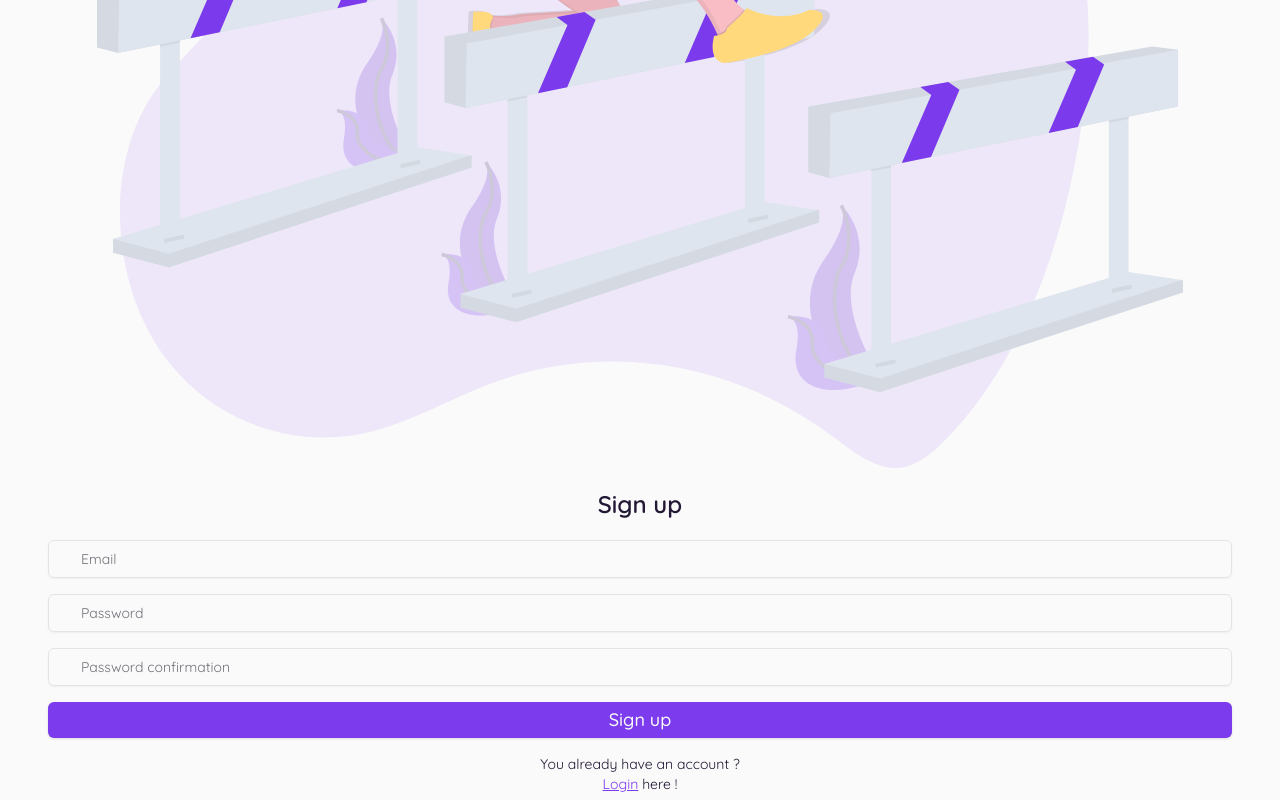
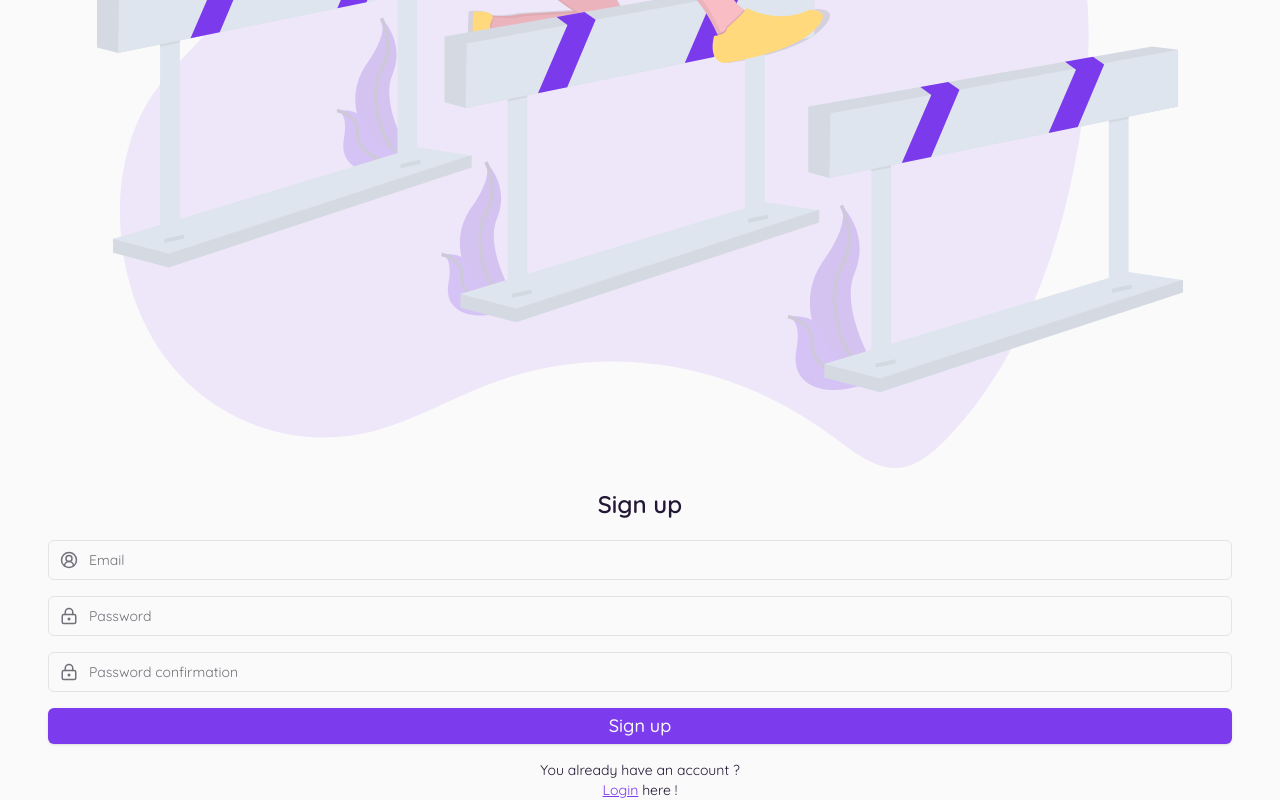
Before and after one commit to paullouppe/health_coaching_app, a React (Vite) app: page /signup in a window 1280 px wide. Shown: the part 439-1239 px from the top of the page. Built offline with nearby package versions, Linux system fonts and the light colour scheme; a web font is replaced by a local one.

Commit message:
added icons in inputs

```diff
--- a/src/components/ui/input.jsx
+++ b/src/components/ui/input.jsx
@@ -1,40 +1,34 @@
-import * as React from "react";
-
+import React from "react";
 import { cn } from "@/lib/utils";
 
 const Input = React.forwardRef(
-  ({ className, type, icon: Icon, iconPosition = 'left', ...props }, ref) => {
-    return (
-      <div
-        className={cn(
-          "flex items-center w-full rounded-md border border-input bg-transparent shadow-sm transition-colors",
-          className
-        )}
-      >
-        {typeof Icon === 'function' && iconPosition === 'left' && (
-          <div className="pl-3">
-            <Icon />
+  ({ className, type, startIcon: StartIcon, endIcon: EndIcon, ...props }, ref) => (
+    <div className="w-full relative">
+      {StartIcon && (
+        <div className="absolute ml-3 top-1/2 transform -translate-y-1/2">
+          <StartIcon size={18} className="text-muted-foreground" />
         </div>
       )}
       <input
         type={type}
         className={cn(
-            "flex-1 h-9 rounded-md bg-transparent px-3 py-1 text-sm transition-colors file:border-0 file:bg-transparent file:text-sm file:font-medium placeholder:text-muted-foreground focus-visible:outline-none focus-visible:ring-1 focus-visible:ring-ring disabled:cursor-not-allowed disabled:opacity-50",
-            iconPosition === 'left' ? 'pl-8' : 'pr-8', // Adjust padding based on icon position
+          "flex h-10 w-full rounded-md border border-input bg-background py-2 px-4 text-sm ring-offset-background file:border-0 file:bg-transparent file:text-sm file:font-medium placeholder:text-muted-foreground focus-visible:outline-none focus-visible:ring-1 focus-visible:ring-ring focus-visible:ring-offset-0 disabled:cursor-not-allowed disabled:opacity-50",
+          StartIcon ? "pl-10" : "",
+          EndIcon ? "pr-10" : "",
           className
         )}
         ref={ref}
         {...props}
       />
-        {typeof Icon === 'function' && iconPosition === 'right' && (
-          <div className="pr-3">
-            <Icon />
+      {EndIcon && (
+        <div className="absolute right-3 top-1/2 transform -translate-y-1/2">
+          <EndIcon className="text-muted-foreground" size={18} />
         </div>
       )}
     </div>
+  )
 );
-  }
-);
+
 Input.displayName = "Input";
 
 export { Input };
--- a/src/pages/Signin.jsx
+++ b/src/pages/Signin.jsx
@@ -4,7 +4,7 @@ import { useNavigate } from "react-router-dom";
 import { Button } from "@/components/ui/button"
 import { Input } from "@/components/ui/input"
 import BodyBoostTitle from '@/components/custom_components/BodyBoostTitle';
-import { CircleUserRound } from 'lucide-react';
+import { CircleUserRound, LockKeyhole } from 'lucide-react';
 
 
 function Signin() {
@@ -33,7 +33,7 @@ function Signin() {
             id="email"
             type="email"
             placeholder="Email"
-            icon={CircleUserRound}
+            startIcon={CircleUserRound}
             {...register("email", { required: "Email is required", pattern: /^\S+@\S+$/i })}
           />
           {errors.email && <p className="text-red-500 text-sm mt-1">{errors.email.message}</p>}
@@ -43,6 +43,7 @@ function Signin() {
             id="password"
             type="password"
             placeholder="Password"
+            startIcon={LockKeyhole}
             {...register("password", { required: "Password is required" })}
           />
           {errors.password && <p className="text-red-500 text-sm mt-1">{errors.password.message}</p>}
--- a/src/pages/Signup.jsx
+++ b/src/pages/Signup.jsx
@@ -3,6 +3,7 @@ import { useNavigate } from "react-router-dom";
 import { Button } from "@/components/ui/button"
 import { Input } from "@/components/ui/input"
 import BodyBoostTitle from '@/components/custom_components/BodyBoostTitle';
+import { CircleUserRound, LockKeyhole } from 'lucide-react';
 
 function Signup() {
     const { register, handleSubmit, watch, formState: { errors } } = useForm();
@@ -29,6 +30,7 @@ function Signup() {
                         id="email"
                         type="email"
                         placeholder="Email"
+                        startIcon={CircleUserRound}
                         {...register("email", { required: "Email is required", pattern: /^\S+@\S+$/i })}
                     />
                     {errors.email && <p className="text-red-500 text-sm mt-1">{errors.email.message}</p>}
@@ -38,6 +40,7 @@ function Signup() {
                         id="password"
                         type="password"
                         placeholder="Password"
+                        startIcon={LockKeyhole}
                         {...register("password", { required: "Password is required" })}
                     />
                     {errors.password && <p className="text-red-500 text-sm mt-1">{errors.password.message}</p>}
@@ -47,6 +50,7 @@ function Signup() {
                         id="confirmPassword"
                         type="password"
                         placeholder="Password confirmation"
+                        startIcon={LockKeyhole}
                         {...register("confirmPassword", {
                             validate: value =>
                                 value === password || "The passwords do not match"
```
Lines whose indentation alone changed are shown as unchanged.
